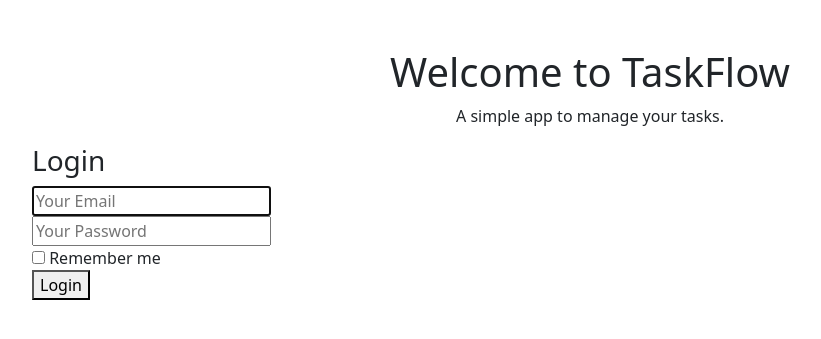
After one commit to sreynit02/task-app, a Flask app: page /login in a window 1280 px wide. The commit adds this page. Shown: the top 339 px of the page, without its empty margins (50-871 px from the left). Run offline with Flask 3, Linux system fonts and the light colour scheme.

Commit message:
implemented user login

```diff
--- a/app.py
+++ b/app.py
@@ -1,50 +1,115 @@
-from flask import Flask, render_template, request, redirect, url_for
+from flask import Flask, render_template, request, redirect, url_for, flash
 from flask_sqlalchemy import SQLAlchemy
 from datetime import datetime
+from flask_login import UserMixin, LoginManager, login_user, login_required, logout_user, current_user
+from models import db, Task, User  # Ensure db is imported before using it
+from auth import auth as auth_blueprint
+import logging
 
-app = Flask(__name__)
+logging.basicConfig()
+logging.getLogger('sqlalchemy.engine').setLevel(logging.INFO)
 
-# Configure the database
-app.config['SQLALCHEMY_DATABASE_URI'] = 'sqlite:///tasks.db'
-app.config['SQLALCHEMY_TRACK_MODIFICATIONS'] = False
-db = SQLAlchemy(app)
+def create_app():
+    app = Flask(__name__)
+    app.config['SQLALCHEMY_DATABASE_URI'] = 'sqlite:///tasks.db'
+    app.config['SQLALCHEMY_TRACK_MODIFICATIONS'] = False
 
-class Task(db.Model):
-	id = db.Column(db.Integer, primary_key=True)
-	name = db.Column(db.String(100), nullable=False)
-	description = db.Column(db.String(200), nullable=True)
-	status = db.Column(db.String(10), default='Pending')
-	dueDate = db.Column(db.DateTime, nullable=True)
 
-# Create the database
+    db.init_app(app)
+
+    login_manager = LoginManager()
+    login_manager.login_view = 'auth.login'
+    login_manager.init_app(app)
+
+    @login_manager.user_loader
+    def load_user(user_id):
+        return User.query.get(int(user_id))
+
+    app.register_blueprint(auth_blueprint)
+
+    @app.route('/')
+    def home():
+        tasks = Task.query.all()
+        return render_template('index.html', tasks=tasks)
+
+    @app.route('/profile')
+    @login_required
+    def profile():
+        return render_template('profile.html', name=current_user.name)
+
+    @app.route('/add-task', methods=['POST'])
+    def add_task():
+        name = request.form['name']
+        description = request.form['description']
+        duedate = request.form['duedate']
+        print(f"Due Date Received: {duedate}")  # Debugging
+
+        duedate = datetime.strptime(duedate, '%Y-%m-%dT%H:%M') if duedate else None
+        print(duedate)
+        new_task = Task(name=name, description=description, dueDate=duedate)
+        db.session.add(new_task)
+        db.session.commit()
+        return redirect(url_for('home'))
+
+    @app.route('/delete-task/<int:task_id>', methods=['GET'])
+    def delete_task(task_id):
+        task = Task.query.get_or_404(task_id)
+        db.session.delete(task)
+        db.session.commit()
+        return redirect(url_for('home'))
+
+    @app.route('/login')
+    def login():
+        return render_template('login.html')
+
+    @app.route("/login", methods=["POST"])
+    def login_post():
+        email = request.form.get("email")
+        password = request.form.get("password")
+
+        user = User.query.filter_by(email=email).first()
+
+        if not user or user.password != password:
+            flash("Please check your login details and try again.")
+            return redirect(url_for("login"))
+
+        login_user(user)
+        return redirect(url_for("home"))
+
+    @app.route('/signup')
+    def signup():
+        return render_template('signup.html')
+
+    @app.route("/signup", methods=["POST"])
+    def signup_post():
+        email = request.form.get("email")
+        password = request.form.get("password")
+        name = request.form.get("name")
+
+        user = User.query.filter_by(email=email).first()
+
+        if user:
+            flash("Email address already exists")
+            return redirect(url_for("signup"))
+
+        new_user = User(email=email, password=password, name=name)
+        new_user.set_password(password)
+        db.session.add(new_user)
+        db.session.commit()
+
+        return redirect(url_for("login"))
+
+    @app.route('/logout')
+    def logout():
+        logout_user()
+        return redirect(url_for('home'))
+
+    return app
+
+app = create_app()
+
 with app.app_context():
     db.create_all()
 
-@app.route('/')
-def home():
-	tasks = Task.query.all()
-	return render_template('index.html', tasks=tasks)
 if __name__ == '__main__':
-	app.run(debug=True)
-
-@app.route('/add-task', methods=['POST'])
-def add_task():
-	name = request.form['name']
-	description = request.form['description']
-	duedate = request.form['duedate']
-	print(f"Due Date Received: {duedate}")  # Debug: Print received due_date
-
-
-	duedate = datetime.strptime(duedate, '%Y-%m-%dT%H:%M') if duedate else None
-	print(duedate)
-	new_task = Task(name=name, description=description, dueDate=duedate)
-	db.session.add(new_task)
-	db.session.commit()
-	return redirect(url_for('home'))
-
-@app.route('/delete-task/<int:task_id>', methods=['GET'])
-def delete_task(task_id):
-	task = Task.query.get_or_404(task_id)
-	db.session.delete(task)
-	db.session.commit()
-	return redirect(url_for('home'))
+    app.run(debug=True)
--- /dev/null
+++ b/auth.py
@@ -0,0 +1,33 @@
+from flask import Blueprint, render_template, request, redirect, url_for,flash
+from models import User
+from flask_login import login_user
+from werkzeug.security import check_password_hash
+
+auth = Blueprint('auth', __name__)
+
+@auth.route('/login')
+def login():
+    return render_template('login.html')
+
+@auth.route('/signup')
+def signup():
+    return render_template('signup.html')
+
+@auth.route('/logout')
+def logout():
+    return 'Logout'
+
+@auth.route('/login', methods=['POST'])
+def login_post():
+    email = request.form.get("email")
+    password = request.form.get("password")
+    remember = request.form.get("remember")
+
+    user = User.query.filter_by(email=email).first()
+
+    if not user or not user.check_password(password):
+        flash("Please check your login details and try again.")
+        return redirect(url_for("auth.login"))
+
+    login_user(user, remember=remember)
+    return redirect(url_for('profile'))
--- a/templates/index.html
+++ b/templates/index.html
@@ -11,6 +11,7 @@
         <h1 class="mt-5 text-center">Welcome to TaskFlow</h1>
         <p class="text-center">A simple app to manage your tasks.</p>
 
+        {% block content %}
         <!-- Task Form -->
          <form method="POST" action="/add-task" class="mt-4">
             <div class="mb-3">
@@ -56,6 +57,7 @@
                 </tbody>
             </table>
         </div>
+        {% endblock %}
     </div>
 </body>
 </html>
--- /dev/null
+++ b/templates/login.html
@@ -0,0 +1,36 @@
+{% extends "index.html" %}
+
+{% block content %}
+<div class="column is-4 is-offset-4">
+    <h3 class="title">Login</h3>
+    <div class="box">
+        {% with messages = get_flashed_messages() %}
+        {% if messages %}
+            <div class="notification is-danger">
+                {{ messages[0] }}
+            </div>
+        {% endif %}
+        {% endwith %}
+        <form method="POST" action="/login">
+            <div class="field">
+                <div class="control">
+                    <input class="input is-large" type="email" name="email" placeholder="Your Email" autofocus="">
+                </div>
+            </div>
+
+            <div class="field">
+                <div class="control">
+                    <input class="input is-large" type="password" name="password" placeholder="Your Password">
+                </div>
+            </div>
+            <div class="field">
+                <label class="checkbox">
+                    <input type="checkbox" name="remember">
+                    Remember me
+                </label>
+            </div>
+            <button class="button is-block is-info is-large is-fullwidth">Login</button>
+        </form>
+    </div>
+</div>
+{% endblock %}
```
Also changed, not shown: models.py (added, +24 -0 lines), templates/profile.html (added, +7 -0 lines), templates/signup.html (added, +37 -0 lines), 1 other file.
